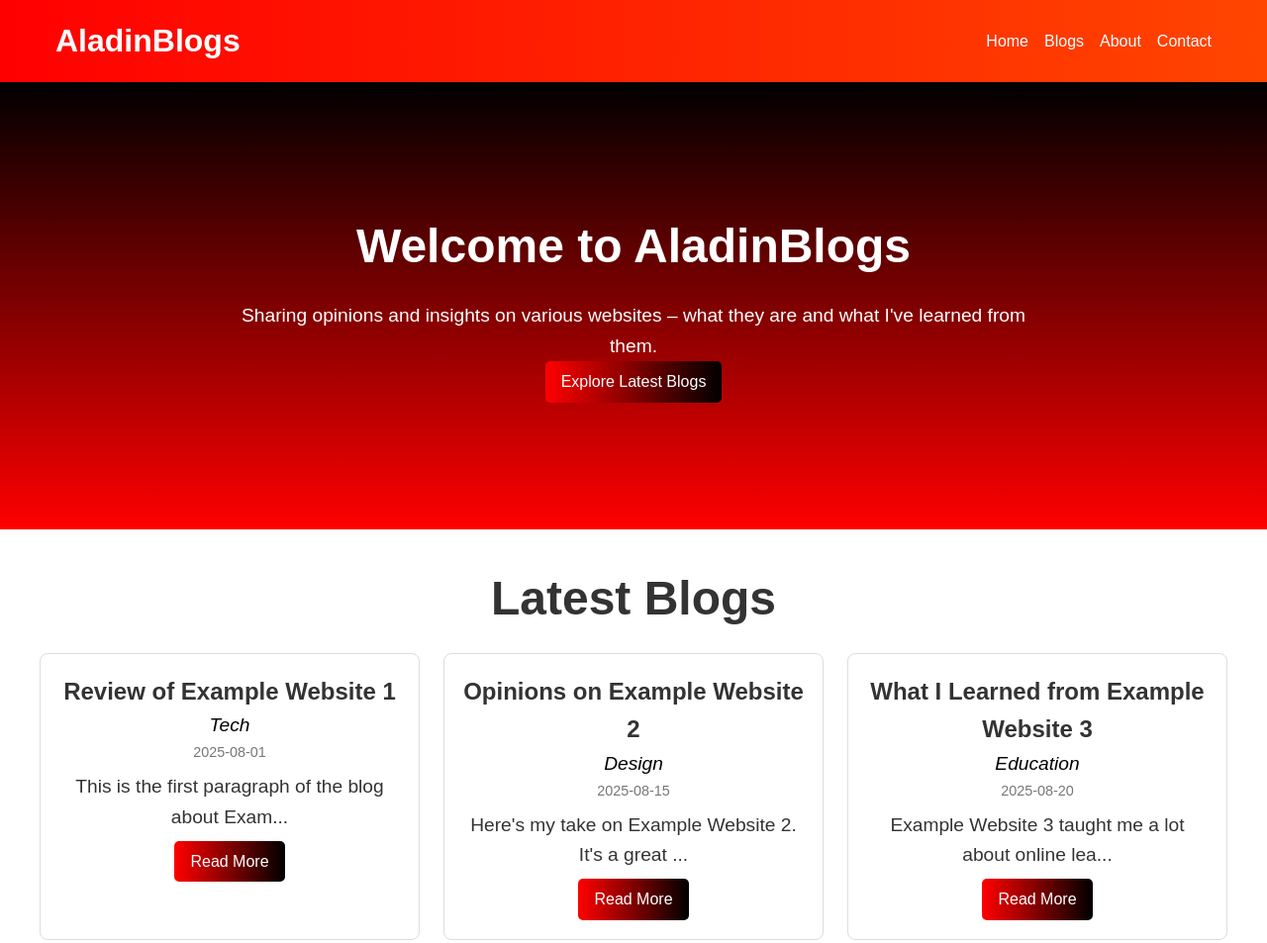
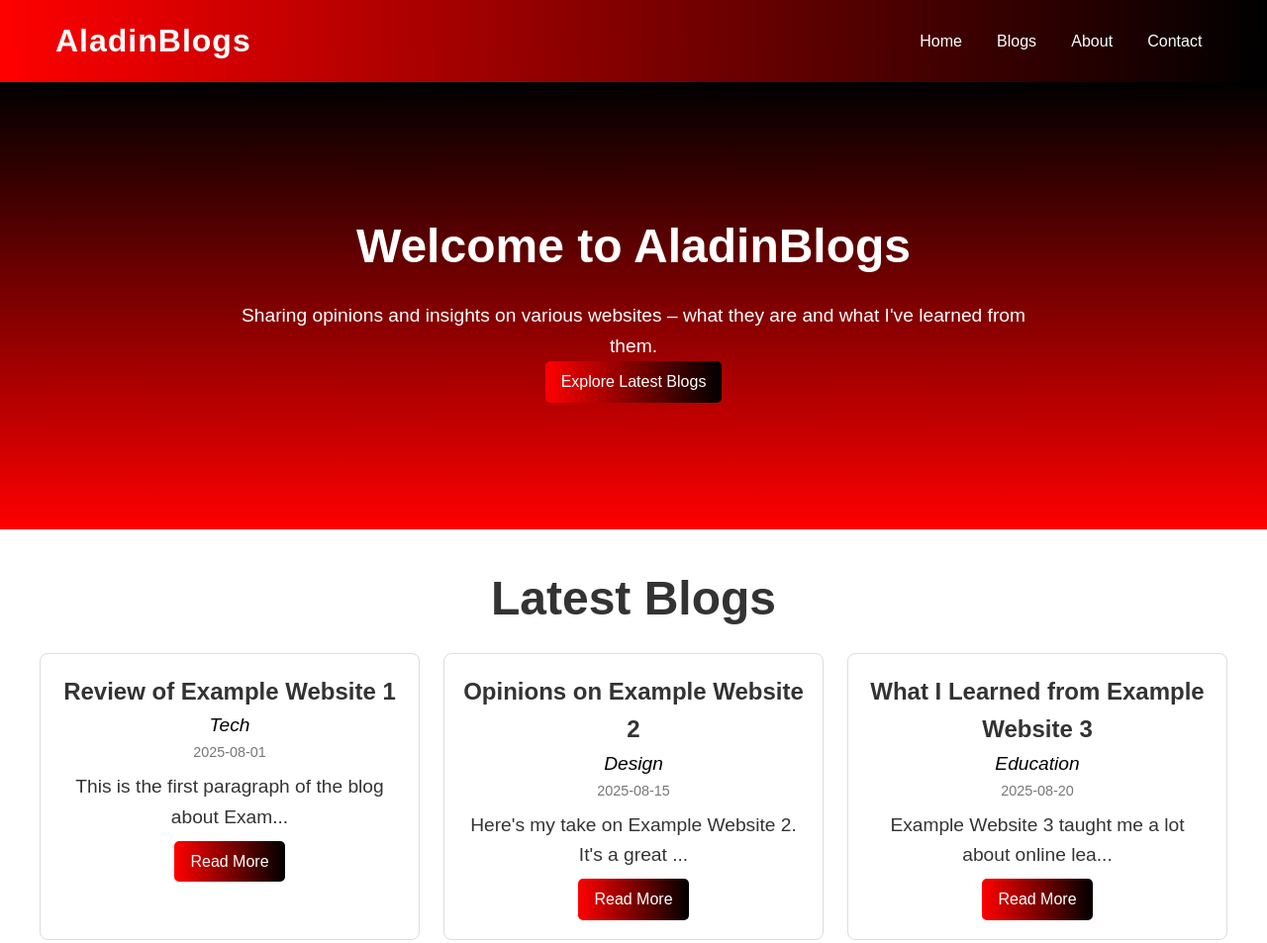
Before and after one commit to AladinWeb/AladinBlogs, a plain HTML site: page index.html in a window 1280 px wide. Shown: the top 953 px of the page at 99% size. Drawn offline with Linux system fonts and the light colour scheme.

Commit message:
updated header footer

```diff
--- a/assets/header-footer.css
+++ b/assets/header-footer.css
@@ -10,7 +10,7 @@
 }
 
 header {
-    background: linear-gradient(to right, #ff0000, #ff4500);
+    background: linear-gradient(to right, #ff0000, #000000);
     color: #fff;
     position: sticky;
     top: 0;
@@ -19,14 +19,17 @@ header {
 }
 
 footer {
-    background: linear-gradient(to right, #ff4500, #ff0000);
+    background: linear-gradient(to right, #000000, #ff0000);
     color: #fff;
     text-align: center;
+    padding: 1.5rem 1rem;
 }
 
 .logo {
     font-size: clamp(1.5rem, 3vw, 2rem);
     margin: 0;
+    font-weight: bold;
+    letter-spacing: 1px;
 }
 
 nav ul {
@@ -41,13 +44,17 @@ nav ul li {
 nav ul li a {
     color: #fff;
     text-decoration: none;
-    transition: color 0.3s ease;
+    padding: 0.3rem 0.6rem;
+    border-radius: 3px;
+    transition: color 0.3s ease, background 0.3s ease;
 }
 
 nav ul li a:hover {
-    color: #ffe5e5;
+    background: rgba(255,255,255,0.1);
+    color: #ffcccc;
 }
 
+/* Responsive */
 @media (max-width: 768px) {
     .header-content, .footer-content {
         flex-direction: column;
```
